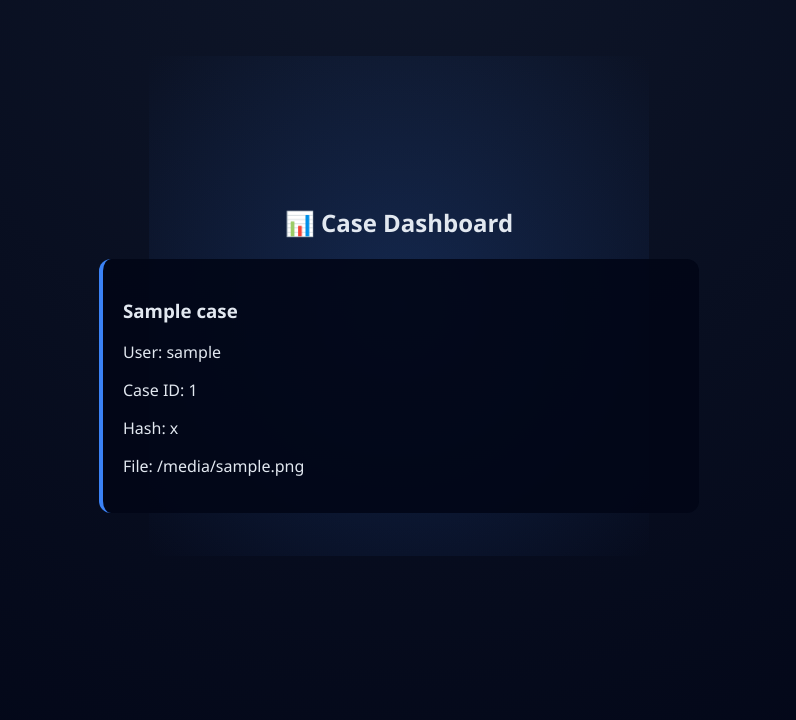
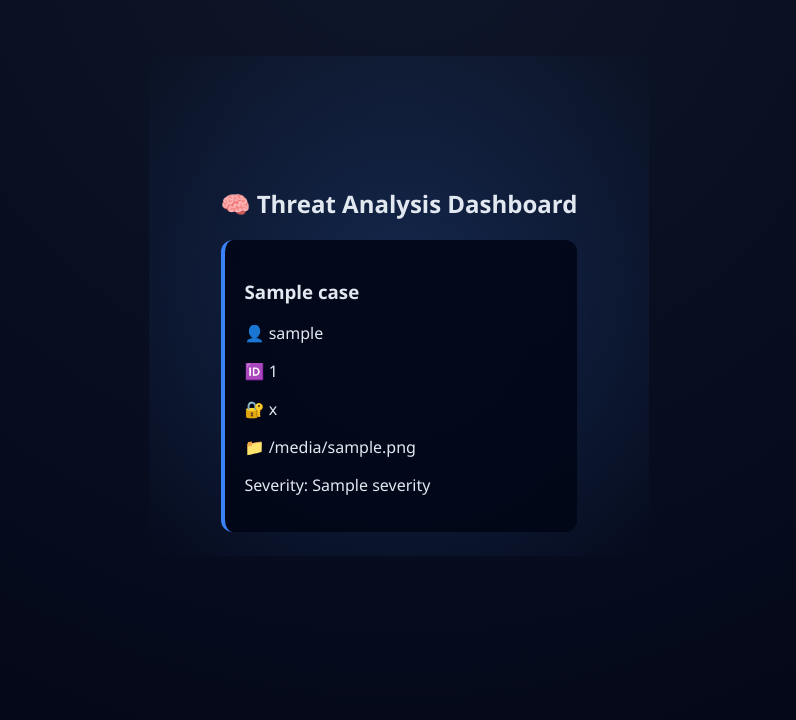
Before and after one commit to yashcoder-02/capstone, a Flask app: template flask-dashboard/templates/dashboard.html in a window 1280 px wide. Shown: the part 104-824 px from the top of the page, without its empty margins (241-1037 px from the left). Run offline with Flask 3, Linux system fonts and the light colour scheme; the template is opened without the code that fills it: most values are stand-ins (such as "Sample title", 1, 10 or a date in 2020).

Commit message:
Added threat detection visuals and alerts

```diff
--- a/flask-dashboard/static/css/style.css
+++ b/flask-dashboard/static/css/style.css
@@ -164,3 +164,39 @@ button:active {
     color: white;
     width: 100%;
 }
+
+/* ALERT BANNER */
+.alert {
+    padding: 12px;
+    border-radius: 8px;
+    margin-bottom: 15px;
+    text-align: center;
+    font-weight: bold;
+}
+
+/* HIGH ALERT */
+.high-alert {
+    background: #ef4444;
+    color: white;
+    animation: pulse 1s infinite;
+}
+
+/* PULSE ANIMATION */
+@keyframes pulse {
+    0% { box-shadow: 0 0 5px #ef4444; }
+    50% { box-shadow: 0 0 20px #ef4444; }
+    100% { box-shadow: 0 0 5px #ef4444; }
+}
+
+/* CARD COLORS */
+.high-card {
+    border-left: 4px solid #ef4444;
+}
+
+.medium-card {
+    border-left: 4px solid #f59e0b;
+}
+
+.low-card {
+    border-left: 4px solid #22c55e;
+}
--- a/flask-dashboard/templates/dashboard.html
+++ b/flask-dashboard/templates/dashboard.html
@@ -2,22 +2,43 @@
 
 {% block content %}
 
-<div style="width: 600px;">
-    <h2 style="text-align:center;">📊 Case Dashboard</h2>
+<div class="dashboard-container">
+
+    <h2 class="dashboard-title">🧠 Threat Analysis Dashboard</h2>
 
     {% if cases %}
         {% for case in cases %}
-        <div class="card">
+
+        <!-- 🔴 HIGH THREAT ALERT -->
+        {% if case.severity == "High" %}
+        <div class="alert high-alert">
+            🚨 HIGH THREAT DETECTED
+        </div>
+        {% endif %}
+
+        <div class="card animate-card {{ case.severity|lower }}-card">
+
             <h3>{{ case.case_name }}</h3>
-            <p>User: {{ case.user_name }}</p>
-            <p>Case ID: {{ case.case_id }}</p>
-            <p>Hash: {{ case.dump_hash }}</p>
-            <p>File: {{ case.filename }}</p>
+
+            <p>👤 {{ case.user_name }}</p>
+            <p>🆔 {{ case.case_id }}</p>
+            <p>🔐 {{ case.dump_hash }}</p>
+            <p>📁 {{ case.filename }}</p>
+
+            <p>
+              Severity:
+              <span class="badge {{ case.severity|lower }}">
+                {{ case.severity }}
+              </span>
+            </p>
+
         </div>
+
         {% endfor %}
     {% else %}
         <p>No cases yet</p>
     {% endif %}
+
 </div>
 
 {% endblock %}
```
